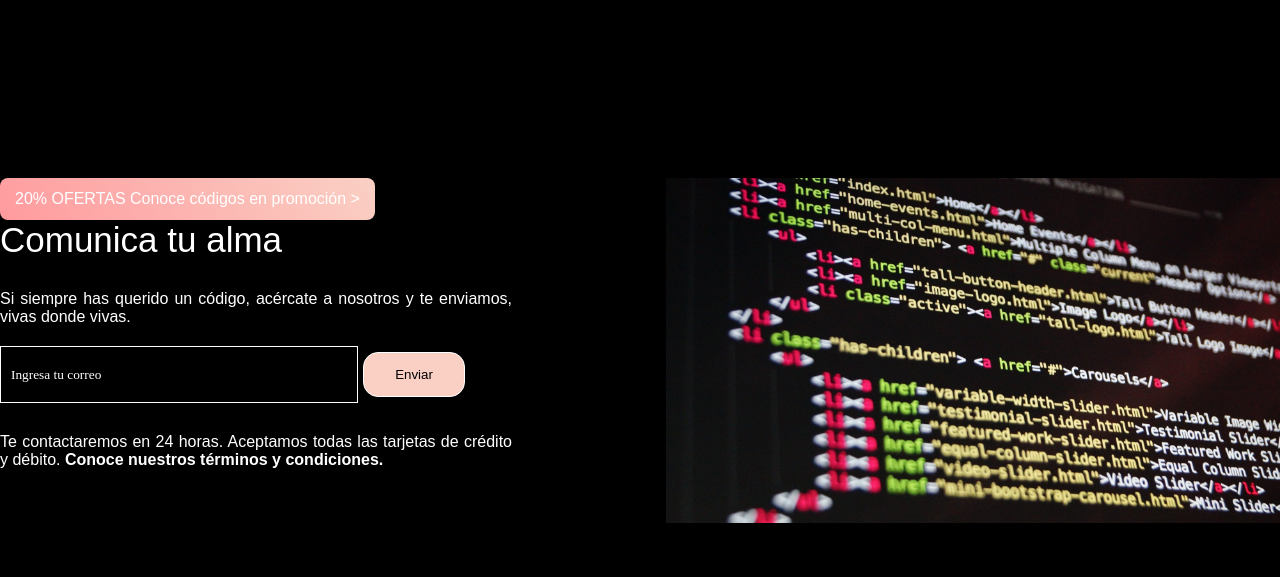
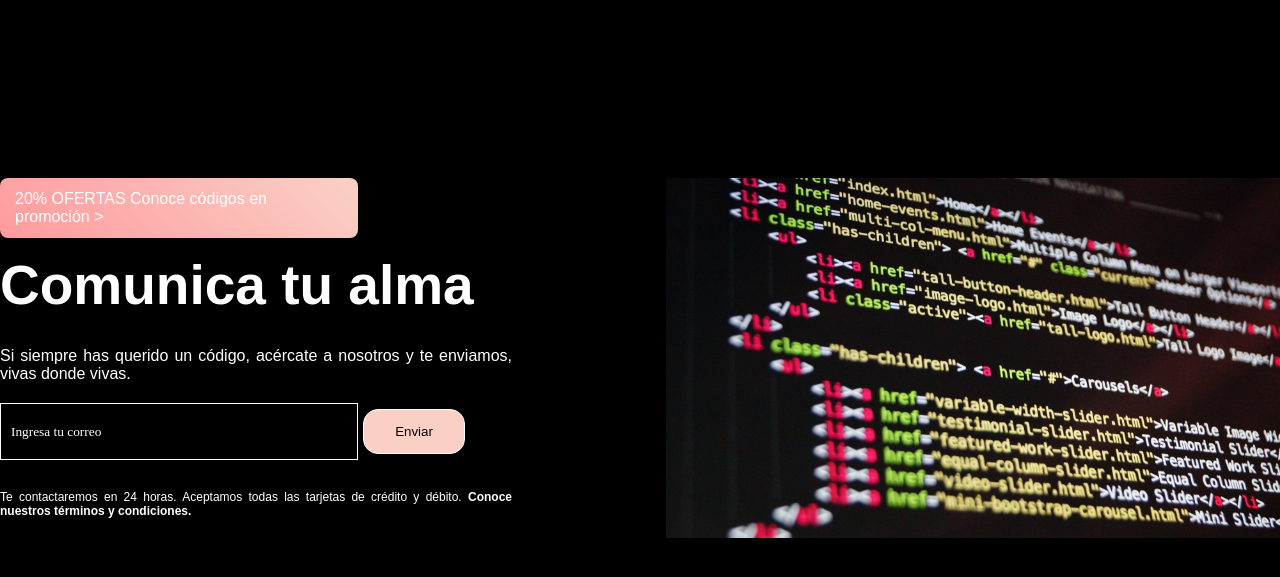
Before and after one commit to quizher/landing, a plain HTML site: page index.html in a window 1280 px wide. Shown: the part 127-704 px from the top of the page. Drawn offline with Linux system fonts and the light colour scheme.

Commit message:
tercer commit

```diff
--- a/assets/css/style.css
+++ b/assets/css/style.css
@@ -80,16 +80,16 @@ ul li a:hover {
 }
 
 .titulo {
-    font-weight: 300;
-    font-size: 35px;
+    padding-top: 15px;
+    font-weight: 900;
+    font-size: 55px;
     text-align: center;
     margin-bottom: 30px;
     color: #fff;
+    text-align: left;
+
 }
 
-.titulo.left {
-    text-align: left;
-}
 
 /* Section */
 
@@ -108,16 +108,24 @@ ul li a:hover {
     padding: 12px 15px;
     border-radius: 8px;
     color: #fff;
+    width: 70%;
 }
 
 
 .website img {
     width: 48%;
-    height: 100%;
+
 }
 
 .website .contenedor-textos-main {
     width: 40%;
+
+}
+
+.contenedor-textos-main {
+    display: flex;
+    flex-direction: column;
+    justify-content: space-between;
 }
 
 .parrafo {
@@ -158,3 +166,11 @@ input[type="submit"] {
     border-radius: 15px;
     color: #000;
 }
+
+.terminos {
+    text-align: justify;
+    margin-bottom: 20px;
+    color: #fff;
+    font-size: 12px;
+
+}
--- a/index.html
+++ b/index.html
@@ -38,7 +38,7 @@
             <div class="cta">
                 <a href=""> 20% OFERTAS Conoce códigos en promoción > </a>
             </div>
-            <h2 class="titulo left">Comunica tu alma</h2>
+            <h2 class="titulo">Comunica tu alma</h2>
             <p class="parrafo">Si siempre has querido un código, acércate a nosotros y te enviamos, vivas donde vivas.
             </p>
             <div class="correo">
@@ -46,7 +46,7 @@
 
                 <input class="input" type="submit" value="Enviar">
             </div>
-            <p class="parrafo">Te contactaremos en 24 horas. Aceptamos todas las tarjetas de crédito y débito.
+            <p class="terminos">Te contactaremos en 24 horas. Aceptamos todas las tarjetas de crédito y débito.
                 <b>Conoce nuestros términos y condiciones.</b>
             </p>
         </div>
```
